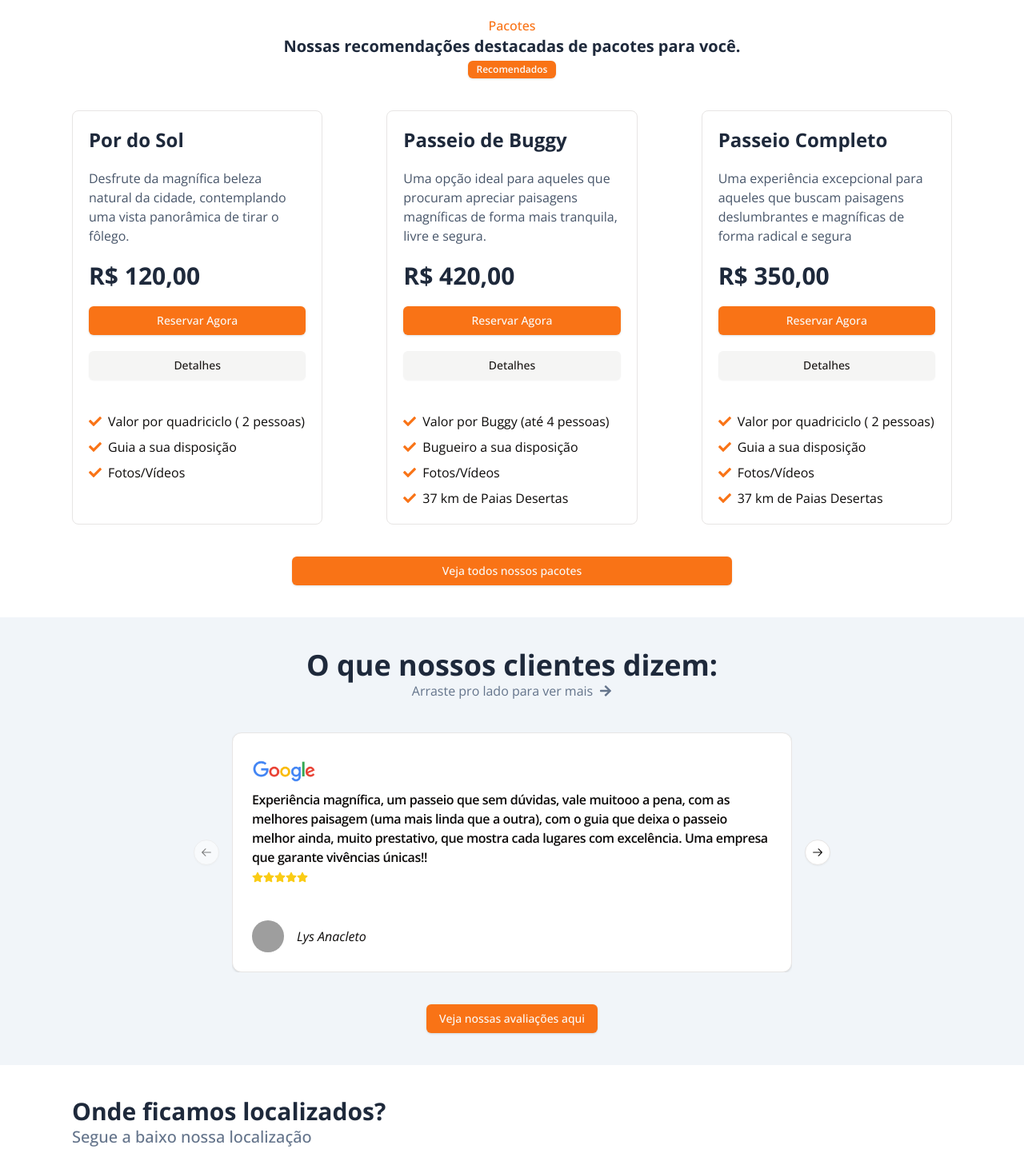
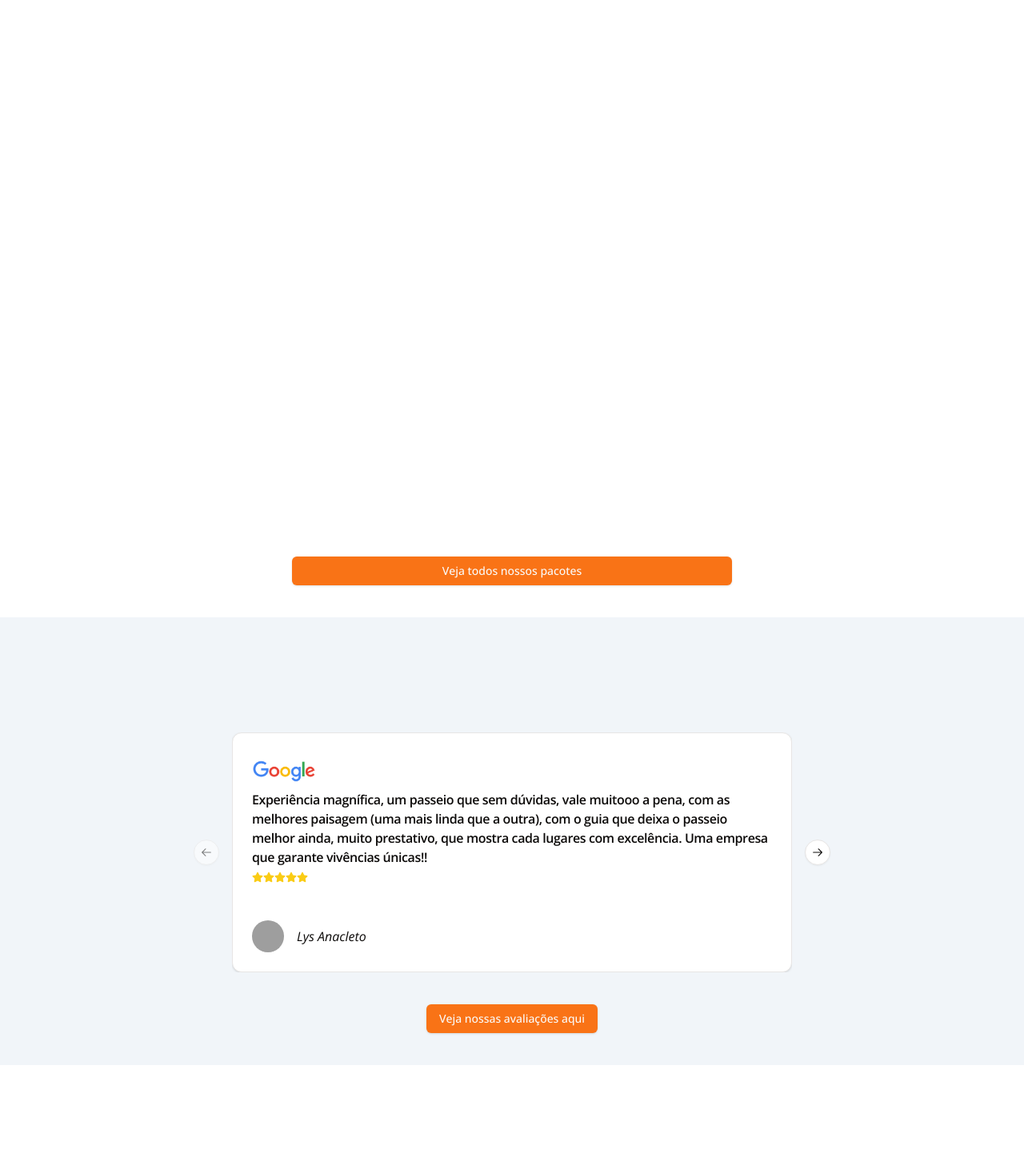
Before and after one commit to JasielLeal/baiaformosatour, a React (Vite) app: page / in a window 1280 px wide. Shown: the part 820-2287 px from the top of the page at 80% size. Built offline with nearby package versions, Linux system fonts and the light colour scheme; grey boxes are pictures that could not be loaded.

Commit message:
Finzalição da etapa de animações

```diff
--- a/package.json
+++ b/package.json
@@ -15,6 +15,7 @@
     "@radix-ui/react-dialog": "^1.0.5",
     "@radix-ui/react-icons": "^1.3.0",
     "@radix-ui/react-slot": "^1.0.2",
+    "aos": "^3.0.0-beta.6",
     "class-variance-authority": "^0.7.0",
     "clsx": "^2.1.0",
     "embla-carousel-react": "^8.0.1",
@@ -26,6 +27,7 @@
     "tailwindcss-animate": "^1.0.7"
   },
   "devDependencies": {
+    "@types/aos": "^3.0.7",
     "@types/node": "^20.12.4",
     "@types/react": "^18.2.66",
     "@types/react-dom": "^18.2.22",
--- a/src/components/FeedBack.tsx
+++ b/src/components/FeedBack.tsx
@@ -8,15 +8,23 @@ import lys from '@/assets/lys2.png'
 import sara from '../assets/sara.png'
 import leticia from '@/assets/leticia.png'
 import allan from '@/assets/allan.png'
+import AOS from 'aos';
+import 'aos/dist/aos.css';
+import { useEffect } from "react";
 
 export function FeedBack() {
+
+    useEffect(() => {
+        AOS.init()
+    }, [])
+
     return (
 
         <div className="bg-slate-100 px-5 py-10 w-full flex justify-center">
             <div className="max-w-[1100px] flex justify-center">
                 <div className="flex flex-col items-center justify-center">
-                    <h1 className="font-bold text-4xl text-center text-slate-800">O que nossos clientes dizem:</h1>
-                    <p className="text-center mb-10 text-slate-500 flex items-center gap-2 justify-center">Arraste pro lado para ver mais <FaArrowRight /></p>
+                    <h1 className="font-bold text-4xl text-center text-slate-800" data-aos="fade-right" data-aos-duration="1000">O que nossos clientes dizem:</h1>
+                    <p className="text-center mb-10 text-slate-500 flex items-center gap-2 justify-center" data-aos="fade-right" data-aos-duration="1000">Arraste pro lado para ver mais <FaArrowRight /></p>
                     <div className="flex justify-center">
                         <Carousel className="w-[300px] md:hidden">
                             <CarouselContent>
@@ -131,10 +139,10 @@ export function FeedBack() {
 
                     {/* FeedBack Desktop*/}
                     <div className="hidden md:block">
-                        <div className="flex justify-center items-center px-5 ">
+                        <div className="flex justify-center items-center px-5" >
                             <Carousel className="w-[700px]">
-                                <CarouselContent>
-                                    <CarouselItem>
+                                <CarouselContent >
+                                    <CarouselItem >
                                         <Card className="h-[300px] flex flex-col justify-between">
                                             <CardHeader>
                                                 <CardTitle className="text-base">
--- a/src/components/Hero.tsx
+++ b/src/components/Hero.tsx
@@ -1,21 +1,30 @@
 import { Link } from "react-router-dom";
 import { Badge } from "./ui/badge";
 import { Button } from "./ui/button";
+import { useEffect } from "react";
+import AOS from 'aos';
+import 'aos/dist/aos.css';
+
 
 export function Hero() {
+
+    useEffect(()=>{
+        AOS.init()
+    },[])
+
     return (
         <div id="home">
             <div className="w-full h-screen bg-[url('/bgphonev2.png')] lg:bg-[url('/site.png')] bg-cover pt-52 flex px-5 pb-10 bg-center justify-center">
                 <div className="max-w-[1100px]">
                     <div className="">
                         <Badge variant="default" className="mb-2 lg:text-base">Empresa especializa em turismo</Badge>
-                        <h1 className="uppercase text-white font-bold text-4xl lg:text-6xl">Vem viver essa<br />experiência de maneira<br />única!</h1>
-                        <p className="font-normal text-white lg:text-xl sm:max-w-[740px]">Aproveite o melhor da natureza, da aventura e da liberdade em um passeio imperdível, onde as paisagens se tornam seus caminhos.</p>
-                        <div className="mt-4 flex gap-2">
-                            <Button variant='default' asChild>
+                        <h1 className="uppercase text-white font-bold text-4xl lg:text-6xl" data-aos="fade-down" data-aos-duration="1000">Vem viver essa<br />experiência de maneira<br />única!</h1>
+                        <p className="font-normal text-white lg:text-xl sm:max-w-[740px]" data-aos="fade-up" data-aos-duration="1000">Aproveite o melhor da natureza, da aventura e da liberdade em um passeio imperdível, onde as paisagens se tornam seus caminhos.</p>
+                        <div className="mt-4 flex gap-2" >
+                            <Button variant='default' asChild data-aos="fade-right" data-aos-duration="1000">
                                 <Link to='https://api.whatsapp.com/send/?phone=5584994511101&text=Ol%C3%A1%21+Gostaria+de+saber+mais+informa%C3%A7%C3%B5es+sobre+o+passeio+de+Quadriciclo+%EF%BF%BD%EF%BF%BD&type=phone_number&app_absent=0' target="_blank">Realizar Reserva</Link>
                             </Button>
-                            <Button variant='secondary' className=" " asChild>
+                            <Button variant='secondary' className=" " asChild data-aos="fade-left" data-aos-duration="1000">
                                 <Link to='#pacotes'>Nossos Pacotes</Link>
                             </Button>
                         </div>
--- a/src/components/Loca.tsx
+++ b/src/components/Loca.tsx
@@ -1,12 +1,24 @@
+import AOS from 'aos';
+import 'aos/dist/aos.css';
+import { useEffect } from 'react';
+
 export function Loca() {
+
+    useEffect(() => {
+        AOS.init()
+    }, [])
+
     return (
         <>
             <div className="px-5 py-10 flex justify-center">
                 <div className="max-w-[1100px]">
                     <div className="flex flex-col w-full">
-                        <h1 className="text-slate-800 font-bold text-[22px] sm:text-3xl">Onde ficamos localizados?</h1>
-                        <p className="text-slate-500 font-medium mb-7 sm:text-xl">Segue a baixo nossa localização</p>
-                        <p className="text-slate-500 mb-5">Rua Senador Antônio Arruda Farias<br /> Nª 56, Centro, Baía Formosa RN, 59194-000, Brasil</p>
+                        <h1 className="text-slate-800 font-bold text-[22px] sm:text-3xl" data-aos="fade-up"
+                            data-aos-anchor-placement="top-bottom">Onde ficamos localizados?</h1>
+                        <p className="text-slate-500 font-medium mb-7 sm:text-xl" data-aos="fade-up"
+                            data-aos-anchor-placement="top-bottom">Segue a baixo nossa localização</p>
+                        <p className="text-slate-500 mb-5" data-aos="fade-up"
+                            data-aos-anchor-placement="top-bottom">Rua Senador Antônio Arruda Farias<br /> Nª 56, Centro, Baía Formosa RN, 59194-000, Brasil</p>
                         <div className="flex flex-col items-center w-full">
 
                             <iframe src="https://www.google.com/maps/embed?pb=!1m18!1m12!1m3!1d1982.596502642562!2d-35.002957854861044!3d-6.369063732176265!2m3!1f0!2f0!3f0!3m2!1i1024!2i768!4f13.1!3m3!1m2!1s0x7b29d1999773fc5%3A0x9dc64592cc02eb0!2sPasseios%20em%20Ba%C3%ADa%20Formosa%20de%20Quadriciclo%20e%20Buggy-%20Ba%C3%ADa%20Formosa%20tour!5e0!3m2!1spt-BR!2sbr!4v1712341048243!5m2!1spt-BR!2sbr" title="Localização da empresa Baía Formosa Tour" width="280" height="450" loading="lazy" className="sm:w-[590px] md:w-[730px] lg:w-[970px] xl:w-[1100px]">
--- a/src/components/NavBar.tsx
+++ b/src/components/NavBar.tsx
@@ -8,6 +8,8 @@ import { useEffect, useState } from "react";
 export function NavBar() {
 
     const [background, setBackground] = useState(true)
+
+
 
     useEffect(() => {
         function teste() {
--- a/src/components/Pacotes.tsx
+++ b/src/components/Pacotes.tsx
@@ -2,22 +2,29 @@ import { Badge } from "@/components/ui/badge";
 import { Button } from "./ui/button";
 import { Link } from "react-router-dom";
 import { FaCheck } from "react-icons/fa";
-
+import { useEffect } from "react";
+import AOS from 'aos';
+import 'aos/dist/aos.css';
 
 export function Pacotes() {
+
+    useEffect(()=>{
+        AOS.init()
+    },[])
+
     return (
         <>
             <div className="flex justify-center px-5 py-10">
                 <div className="max-w-[1100px]">
                     <div className="">
-                        <div className="flex flex-col items-center">
+                        <div className="flex flex-col items-center" data-aos="fade-down" data-aos-duration="500">
                             <h1 className="font-medium text-primary">Pacotes</h1>
                             <h2 className="text-xl font-bold text-center mb-1 text-slate-800">Nossas recomendações destacadas de pacotes para você.</h2>
                             <Badge>Recomendados</Badge>
                         </div>
 
-                        <div className="my-10 flex flex-col gap-20 md:grid grid-cols-2 lg:grid-cols-3">
-                            <div className="border p-5 rounded-lg">
+                        <div className="my-10 flex flex-col gap-20 md:grid grid-cols-2 lg:grid-cols-3"  >
+                            <div className="border p-5 rounded-lg" data-aos="fade-down" data-aos-duration="1000">
                                 <h1 className="font-bold text-slate-800 text-2xl mb-5">Por do Sol</h1>
                                 <p className="text-slate-600">Desfrute da magnífica beleza natural da cidade, contemplando uma vista panorâmica de tirar o fôlego.</p>
                                 <h1 className="text-3xl font-bold text-slate-800 my-5">R$ 120,00</h1>
@@ -34,7 +41,7 @@ export function Pacotes() {
 
                                 </div>
                             </div>
-                            <div className="border p-5 rounded-lg">
+                            <div className="border p-5 rounded-lg" data-aos="fade-down" data-aos-duration="1000">
                                 <h1 className="font-bold text-slate-800 text-2xl mb-5">Passeio de Buggy</h1>
                                 <p className="text-slate-600">Uma opção ideal para aqueles que procuram apreciar paisagens magníficas de forma mais tranquila, livre e segura.</p>
                                 <h1 className="text-3xl font-bold text-slate-800 my-5">R$ 420,00</h1>
@@ -51,7 +58,7 @@ export function Pacotes() {
                                     <p className="flex items-center gap-2"><span className="text-primary"><FaCheck /></span>37 km de Paias Desertas</p>
                                 </div>
                             </div>
-                            <div className="border p-5 rounded-lg">
+                            <div className="border p-5 rounded-lg" data-aos="fade-down" data-aos-duration="1000">
                                 <h1 className="font-bold text-slate-800 text-2xl mb-5">Passeio Completo</h1>
                                 <p className="text-slate-600">Uma experiência excepcional para aqueles que buscam paisagens deslumbrantes e magníficas de forma radical e segura</p>
                                 <h1 className="text-3xl font-bold text-slate-800 my-5">R$ 350,00</h1>
```
Also changed, not shown: 1 other file (tests, documents, lock files or other folders).
